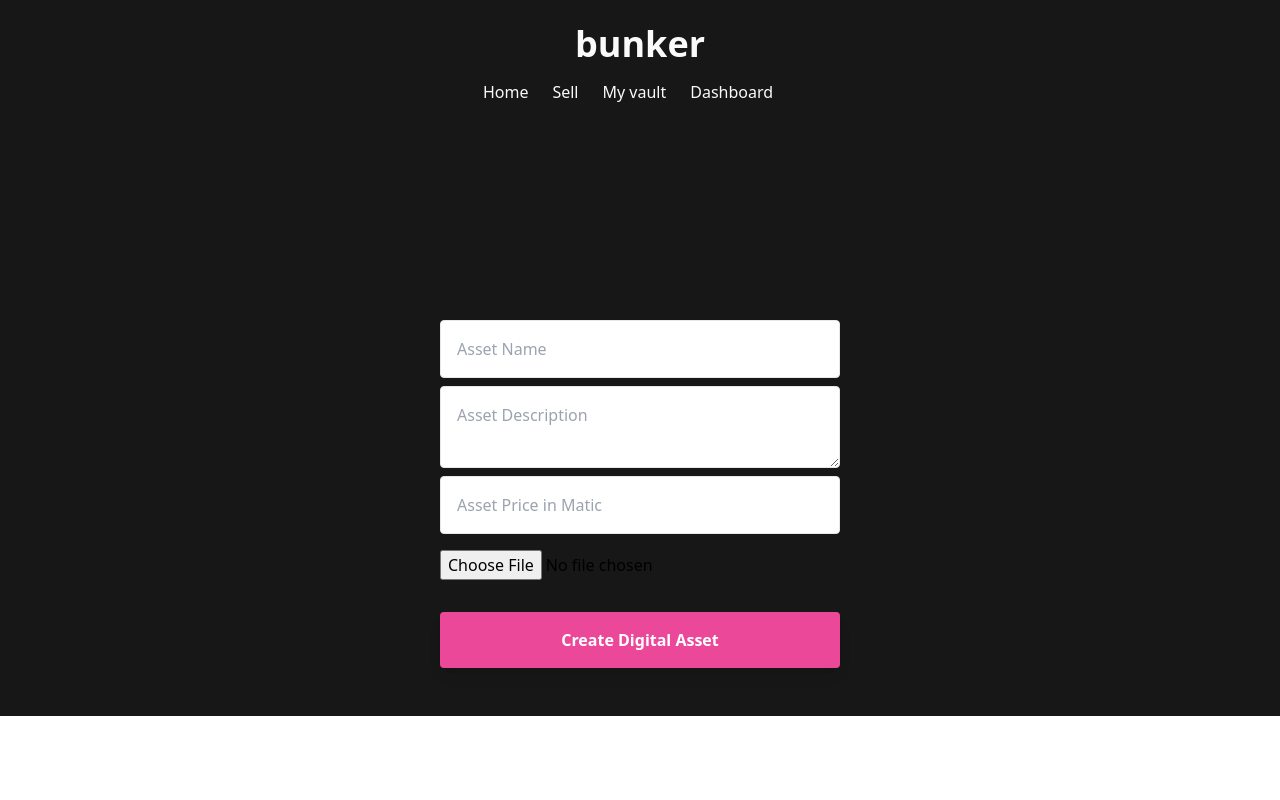
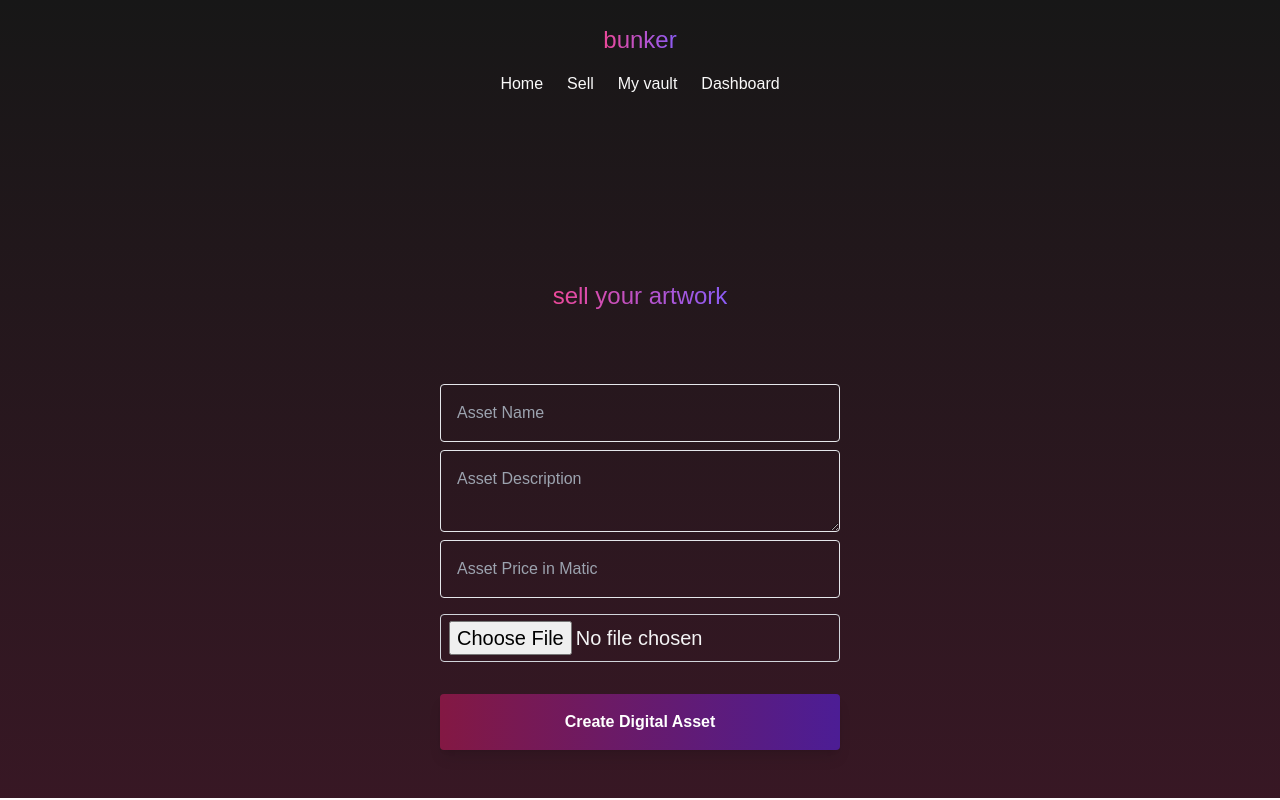
Before and after one commit to h-alekyan/bunker, a Next.js app: page /create-item in a window 1280 px wide. Built offline with nearby package versions, Linux system fonts and the light colour scheme; what ipfs-http-client would draw is missing.

Commit message:
frontend improvements

```diff
--- a/config.js
+++ b/config.js
@@ -1,2 +1,2 @@
 export const nftaddress = "0xe7f1725E7734CE288F8367e1Bb143E90bb3F0512"
-export const bunkeraddress = "0x5fbdb2315678afecb367f032d93f642f64180aa3"
+export const bunkeraddress = "0x5FbDB2315678afecb367f032d93F642f64180aa3"
--- a/pages/_app.js
+++ b/pages/_app.js
@@ -4,10 +4,14 @@ import Link from "next/link"
 
 function MyApp({ Component, pageProps }) {
   return(
-    <body className="bg-neutral-900">
+    <body className="bg-neutral-900 bg-gradient-to-b from-neutral-900 to-pink-900/30">
     <div className="">
       <nav className="p-6 mb-40">
-        <p className="text-4xl font-bold text-zinc-50 flex justify-center">bunker</p>
+      <div class="text-2xl flex font-light justify-center">
+            <span class="font-mono bg-clip-text text-transparent bg-gradient-to-r from-pink-500 to-violet-500">
+              bunker
+            </span>
+          </div>
         <div className="flex mt-4 justify-center">
           <Link href="/">
             <a className="mr-6 text-zinc-50">
@@ -25,7 +29,7 @@ function MyApp({ Component, pageProps }) {
             </a>
           </Link>
           <Link href="/dashboard">
-            <a className="mr-6 text-zinc-50">
+            <a className="text-zinc-50">
               Dashboard
             </a>
           </Link>
--- a/pages/create-item.js
+++ b/pages/create-item.js
@@ -81,27 +81,46 @@ export default function CreateItem(){
         router.push('/')
     }
     return(
+        <div>
+            <div class="mb-10 text-2xl flex font-light justify-center">
+            <span class="font-mono bg-clip-text text-transparent bg-gradient-to-r from-pink-500 to-violet-500">
+              sell your artwork
+            </span>
+          </div>
+
         <div className="flex justify-center">
             <div className='w-1/2 flex flex-col pb-12'>
                 <input
                 placeholder="Asset Name"
-                className="mt-8 border rounded p-4"
+                className="bg-transparent mt-8 border rounded p-4"
                 onChange={e => updateFormInput({...formInput, name: e.target.value})}
                 />
                 <textarea
                 placeholder="Asset Description"
-                className="mt-2 border rounded p-4"
+                className="bg-transparent mt-2 border rounded p-4"
                 onChange={e => updateFormInput({...formInput, description: e.target.value})}
                 />
                 <input
                 placeholder="Asset Price in Matic"
-                className="mt-2 border rounded p-4"
+                className="bg-transparent mt-2 border rounded p-4"
                 onChange={e => updateFormInput({...formInput, price: e.target.value})}
                 />
                 <input
                 type="file"
                 name="Asset"
-                className="my-4"
+                className="form-control
+                block
+                w-full
+                px-2
+                py-1.5
+                text-xl
+                bg-clip-padding
+                border border-solid border-gray-300
+                rounded
+                transition
+                ease-in-out
+                m-0
+                my-4 text-zinc-100 bg-transparent"
                 onChange={onChange}
                 />
                 {
@@ -109,11 +128,12 @@ export default function CreateItem(){
                         <img className="rounded mt-4" width="350" src={fileUrl} />
                     )
                 }
-                <button onClick={createMarket} className="font-bold mt-4 bg-pink-500 text-white rounded p-4 shadow-lg">
+                <button onClick={createMarket} className="font-bold mt-4 bg-gradient-to-r from-pink-900 to-violet-900 text-white rounded p-4 shadow-lg">
                     Create Digital Asset
                 </button>
 
             </div>
         </div>
+        </div>
     )
 }
--- a/pages/dashboard.js
+++ b/pages/dashboard.js
@@ -66,15 +66,22 @@ export default function Dashboad(){
     if(loadingState === 'loaded' && !nfts.length) return (<h1 className="py-10 px-20 text-3xl">No assets created</h1>)
     return(
         <div>
+          <div class="mb-10 text-2xl flex font-light justify-center">
+            <span class="font-mono bg-clip-text text-transparent bg-gradient-to-r from-pink-500 to-violet-500">
+              dashboard
+            </span>
+          </div>
         <div className="">
+
           <div className="p-4">
+
             <div className="columns-4 gap-4 space-y-4 pb-32">
               {
                 nfts.map((nft, i) => (
                   <div key={i} className="shadow rounded-xl overflow-hidden break-inside-avoid">
-                    <img src={nft.image} className="rounded" />
-                    <div className="p-4 bg-black">
-                      <p className="text-xl font-bold text-white">{nft.price} MATIC</p>
+                    <img src={nft.image} className="rounded-t-xl" />
+                    <div className="p-4 bg-gradient-to-r from-pink-900 to-violet-900">
+                      <p className="text-white"><b>{nft.price}</b> MATIC</p>
                     </div>
                   </div>
                 ))
--- a/pages/index.js
+++ b/pages/index.js
@@ -79,7 +79,7 @@ export default function Home() {
                   <p className="text-xl font semibold text-stone-900">{nft.name}</p>
                   <p className="text-gray-400 mb-2 mt-2">{nft.description}</p>
                   <p className='text-xl mb-4 font-bol text-stone-900'>{nft.price} MATIC</p>
-                  <button className='w-full bg-stone-700 text-white font-bold py-2 px-12 rounded' onClick={() => buyNft(nft)}>Buy</button>
+                  <button className='w-full bg-gradient-to-r from-pink-900 to-violet-900 text-white font-bold py-2 px-12 rounded' onClick={() => buyNft(nft)}>Buy</button>
                 </div>
               </div>
             )
--- a/pages/vault.js
+++ b/pages/vault.js
@@ -48,15 +48,21 @@ export default function Vault(){
     }
     if(loadingState === 'loaded' && !nfts.length) return (<h1 className="py-10 px-20 text-3xl">No assets owned</h1>)
     return (
+      <div>
+        <div class="mb-10 text-2xl flex font-light justify-center">
+            <span class="font-mono bg-clip-text text-transparent bg-gradient-to-r from-pink-500 to-violet-500">
+              vault
+            </span>
+          </div>
         <div className="flex justify-center">
           <div className="p-4">
-            <div className="grid grid-cols-1 sm:grid-cols-2 lg:grid-cols-4 gap-4 pt-4">
+            <div className="columns-3 gap-4 space-y-4 pb-32">
               {
                 nfts.map((nft, i) => (
-                  <div key={i} className="border shadow rounded-xl overflow-hidden">
-                    <img src={nft.image} className="rounded" />
-                    <div className="p-4 bg-black">
-                      <p className="text-2xl font-bold text-white">Price - {nft.price} Eth</p>
+                  <div key={i} className="shadow rounded-xl overflow-hidden break-inside-avoid">
+                    <img src={nft.image} className="rounded-t" />
+                    <div className="p-4 bg-gradient-to-r from-pink-900 to-violet-900">
+                      <p className="text-white">Price - <b>{nft.price}</b> MATIC</p>
                     </div>
                   </div>
                 ))
@@ -64,6 +70,7 @@ export default function Vault(){
             </div>
           </div>
         </div>
+        </div>
       )
 
 }
--- a/tailwind.config.js
+++ b/tailwind.config.js
@@ -5,6 +5,10 @@ module.exports = {
     "./components/**/*.{js,ts,jsx,tsx}",
   ],
   theme: {
+    fontFamily: {
+      sans: ['Graphik', 'sans-serif'],
+      serif: ['Merriweather', 'serif'],
+    },
     extend: {},
   },
   plugins: [],
```
